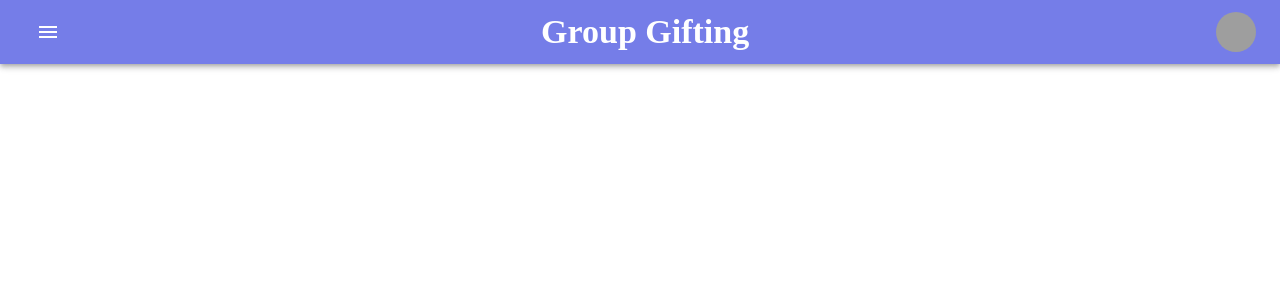
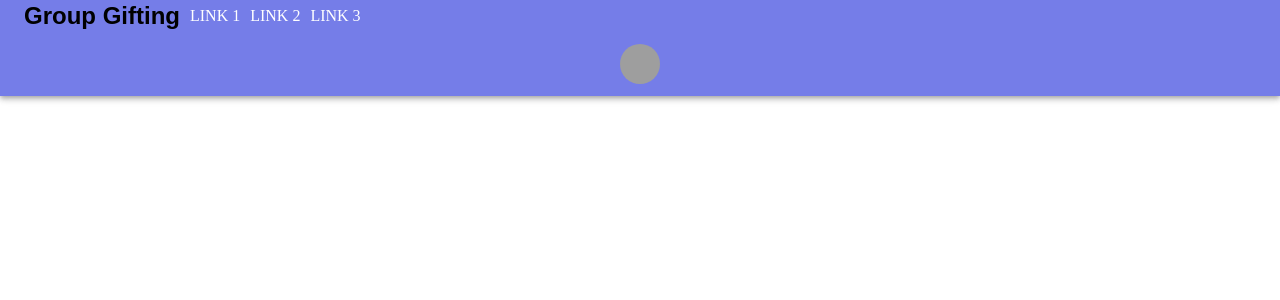
Before and after one commit to bcatone/GroupGifting, a React (Create React App) app in the folder react-frontend/: page / in a window 1280 px wide. Shown: the top 300 px of the page. Built offline with nearby package versions, Linux system fonts and the light colour scheme; grey boxes are pictures that could not be loaded.

Commit message:
made some edits to navbar, not complete

```diff
--- a/react-frontend/src/components/App/NavBar.js
+++ b/react-frontend/src/components/App/NavBar.js
@@ -104,69 +104,23 @@ const NavBar = () => {
     <ThemeProvider theme={theme}>
       <AppBar position="static">
         <Container maxWidth="xl">
-          <Toolbar disableGutters sx={{ justifyContent: "center" }}>
-            <Box sx={{ flexGrow: 1, display: "flex" }}>
-              <IconButton
-                size="large"
-                aria-label="account of current user"
-                aria-controls="menu-appbar"
-                aria-haspopup="true"
-                onClick={handleOpenNavMenu}
-                color="inherit"
-              >
-                <MenuIcon />
-              </IconButton>
-
-              <Menu
-                id="menu-appbar"
-                anchorEl={anchorElNav}
-                anchorOrigin={{
-                  vertical: "bottom",
-                  horizontal: "left",
-                }}
-                keepMounted
-                transformOrigin={{
-                  vertical: "top",
-                  horizontal: "left",
-                }}
-                open={Boolean(anchorElNav)}
-                onClose={() => setAnchorElNav(null)}
-                sx={{
-                  display: "block",
-                }}
-              >
-                {" "}
-                {/* ITEM LIST FOR LEFT NAV MENU */}
-                {pages.map((page, index) => (
-                  <div key={page}>
-                    <MenuItem onClick={() => handleNavMenuClick(page)}>
-                      <Typography p={0} textAlign="center">
-                        {page}
-                      </Typography>
-                    </MenuItem>
-                    {index < pages.length - 1 && <Divider />}
-                  </div>
-                ))}
-              </Menu>
-            </Box>
-            <Box
+        <Box
               sx={{
                 display: "flex",
                 alignItems: "center",
-                flexGrow: 400,
-
-                justifyContent: "center",
+                flexGrow: 1,
+                justifyContent: "flex-start",
               }}
             >
               <Typography
-                variant="h4"
+                variant="h5"
                 noWrap
                 component="a"
                 onClick={() => navigate("/main/about")}
                 sx={{
-                  fontFamily: "lobster",
-                  fontWeight: 700,
-                  color: "inherit",
+                  fontFamily: "arial",
+                  fontWeight: 600,
+                  color: "black",
                   textDecoration: "none",
                   "&:hover": {
                     cursor: "pointer",
@@ -175,7 +129,64 @@ const NavBar = () => {
               >
                 Group Gifting
               </Typography>
+              <Typography
+                variant="p"
+                noWrap
+                component="a"
+                onClick={() => navigate("/main/about")}
+                sx={{
+                  fontFamily: "",
+                  fontWeight: 500,
+                  color: "inherit",
+                  textDecoration: "none",
+                  "&:hover": {
+                    cursor: "pointer",
+                  },
+                  marginLeft: "10px"
+                }}
+              >
+                LINK 1
+              </Typography>
+              <Typography
+                variant="p"
+                noWrap
+                component="a"
+                onClick={() => navigate("/main/about")}
+                sx={{
+                  fontFamily: "",
+                  fontWeight: 500,
+                  color: "inherit",
+                  textDecoration: "none",
+                  "&:hover": {
+                    cursor: "pointer",
+                  },
+                  marginLeft: "10px"
+                }}
+              >
+                LINK 2
+              </Typography>
+              <Typography
+                variant="p"
+                noWrap
+                component="a"
+                onClick={() => navigate("/main/about")}
+                sx={{
+                  fontFamily: "",
+                  fontWeight: 500,
+                  color: "inherit",
+                  textDecoration: "none",
+                  "&:hover": {
+                    cursor: "pointer",
+                  },
+                  marginLeft: "10px"
+                }}
+              >
+                LINK 3
+              </Typography>
+              {/* Add more links with conditional formatting for signed-in feature */}
             </Box>
+          <Toolbar disableGutters sx={{ justifyContent: "center" }}>
+
             {/* USER MENU AND ITEMS */}
             <Box sx={{ flexGrow: 0 }}>
               <Tooltip title="Open settings">
```
